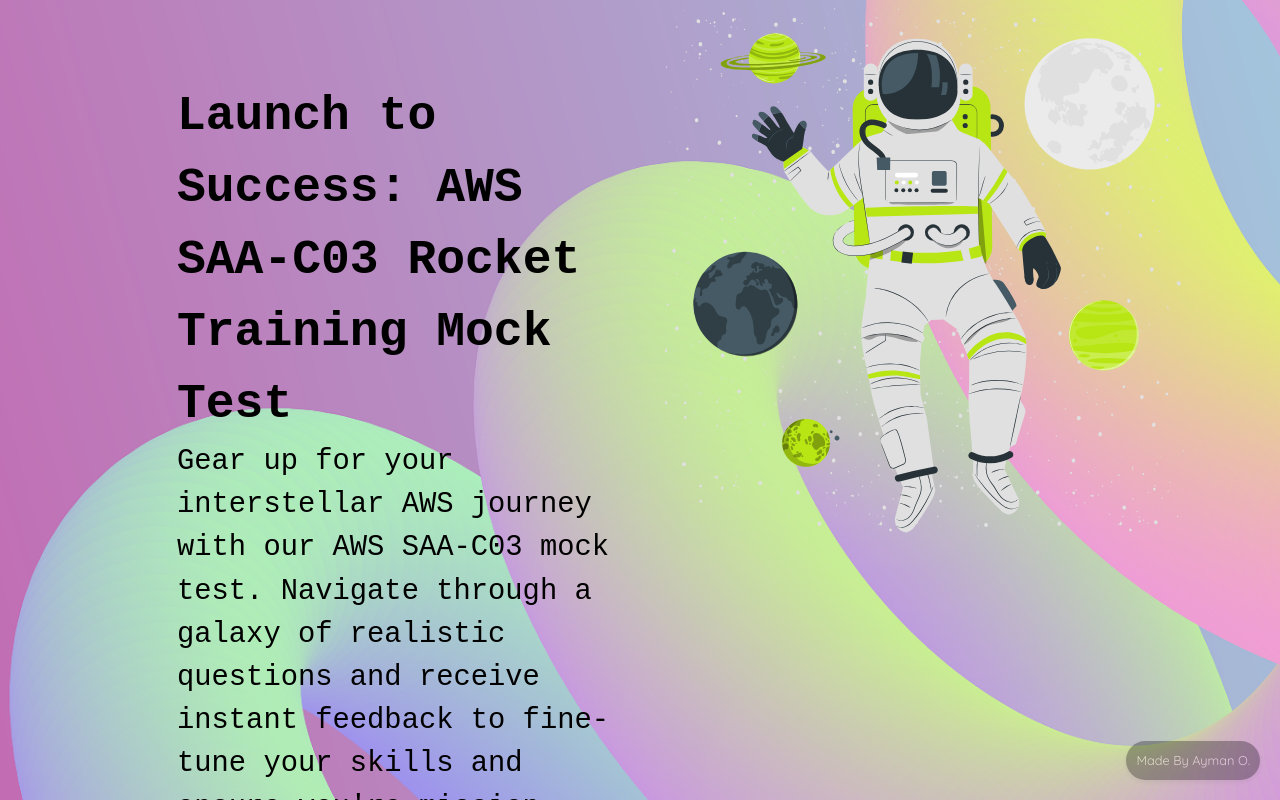
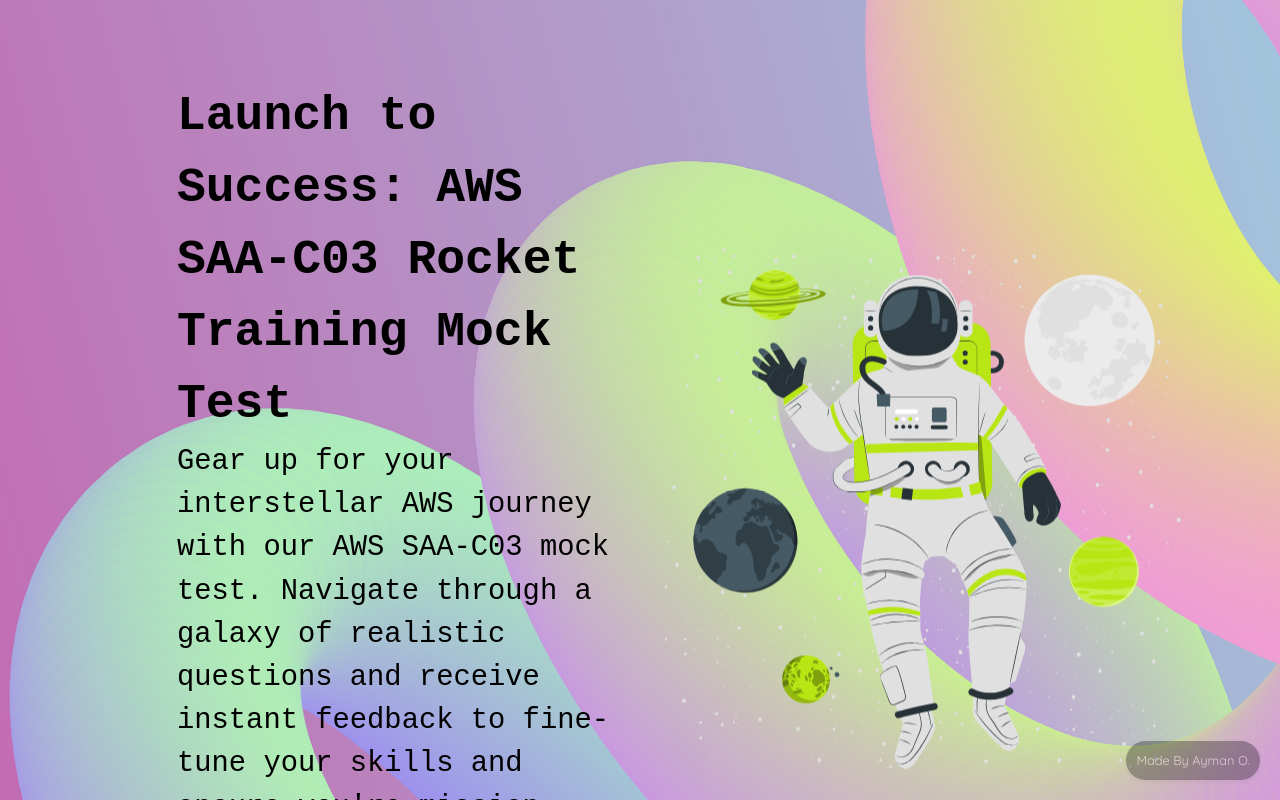
Before and after one commit to Open-The-Gates/Awsome-AWS-Mock-Test, a React (Create React App) app: page / in a window 1280 px wide. Shown: the top 800 px of the page. Built offline with nearby package versions, Linux system fonts and the light colour scheme; a web font is replaced by a local one.

Commit message:
Added Floating

```diff
--- a/public/index.html
+++ b/public/index.html
@@ -14,10 +14,10 @@
       name="description"
       content="Prepare for lift-off with our comprehensive AWS SAA-C03 training, featuring interactive lessons and practice exams to ensure you're ready to excel in your certification journey."
     />
-    <meta property="og:image" content="https://open-the-gates.github.io/Awsome-AWS-Mock-Test/stars.png" />
-    <meta name="twitter:image" content="https://open-the-gates.github.io/Awsome-AWS-Mock-Test/stars.png" />
+    <meta property="og:image" content="https://Open-The-Gates.github.io/Interstellar-AWS-SAA-C03/stars.png" />
+    <meta name="twitter:image" content="https://Open-The-Gates.github.io/Interstellar-AWS-SAA-C03/stars.png" />
 
-    <link rel="apple-touch-icon" href="https://open-the-gates.github.io/Awsome-AWS-Mock-Test/stars.png" />
+    <link rel="apple-touch-icon" href="https://Open-The-Gates.github.io/Interstellar-AWS-SAA-C03/stars.png" />
     <!--
       manifest.json provides metadata used when your web app is installed on a
       user's mobile device or desktop. See https://developers.google.com/web/fundamentals/web-app-manifest/
--- a/src/Into.js
+++ b/src/Into.js
@@ -45,6 +45,9 @@
           class="col-12 col-md-6"
           initial={{ opacity: 0, scale: 0.5 }}
           animate={{ opacity: 1, scale: 1 }}
+          style={{ display:"flex",
+            alignItems: "center",
+                     }}
           transition={{
             duration: 0.1,
             ease: [0, 0.71, 0.2, 1.01],
@@ -57,7 +60,7 @@
           }}
         >
           {" "}
-          <img src={logo} alt="Developer Learning AWS" />
+          <img src={logo} style={{ height: "auto" , width: "100%" }} alt="Developer Learning AWS" />
         </motion.div>
       </div>
     </div>
--- a/src/Intro.css
+++ b/src/Intro.css
@@ -1,3 +1,7 @@
+.container {
+  max-width: 100%;
+  overflow-x: hidden;
+}
 .App-content {
   padding: 10vh 0vh;
 }
@@ -19,6 +23,18 @@
   text-align: left;
 }
 
+@keyframes floating {
+  0% {
+    transform: translateY(0px);
+  }
+  50% {
+    transform: translateY(10px);
+  }
+  100% {
+    transform: translateY(0px);
+  }
+}
+
 @media screen and (max-width: 800px) {
   .App-title {
     font-size: 2rem;
@@ -33,3 +49,10 @@
   }
 
 }
+
+
+img {
+
+  animation: floating 3s ease infinite;
+  will-change: transform;
+}
```
